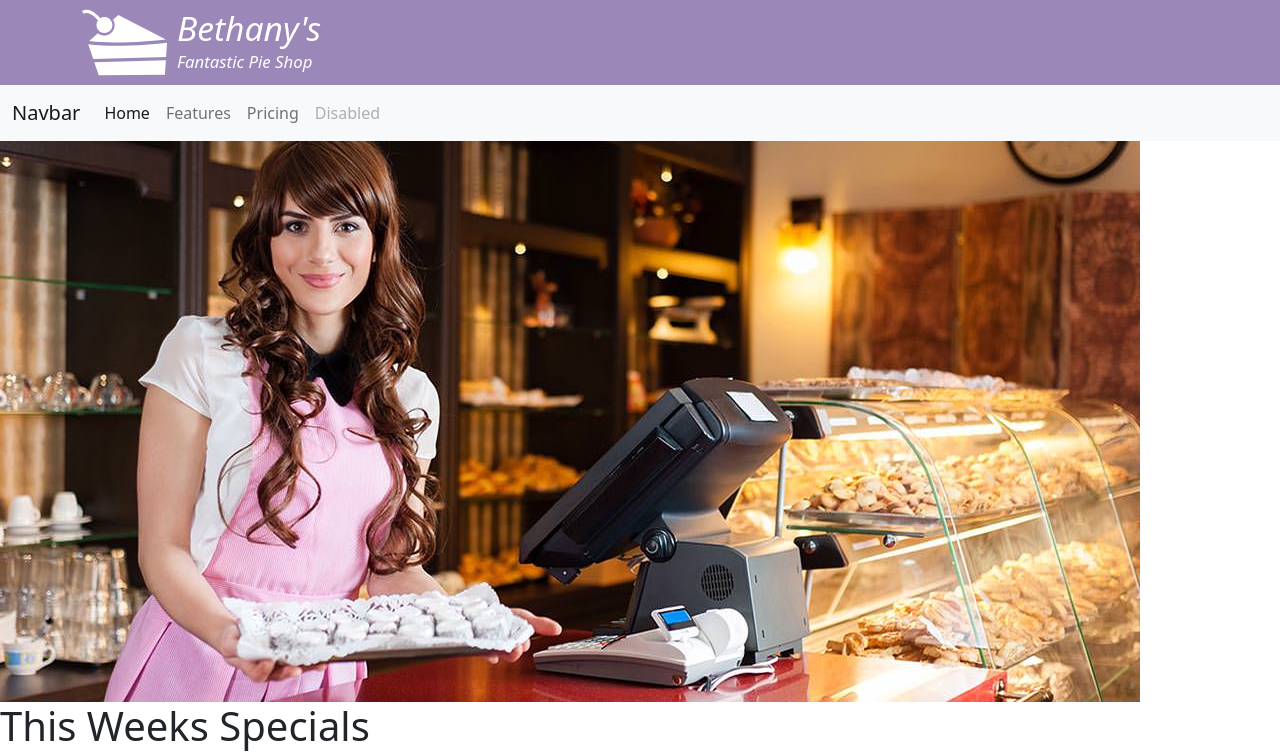
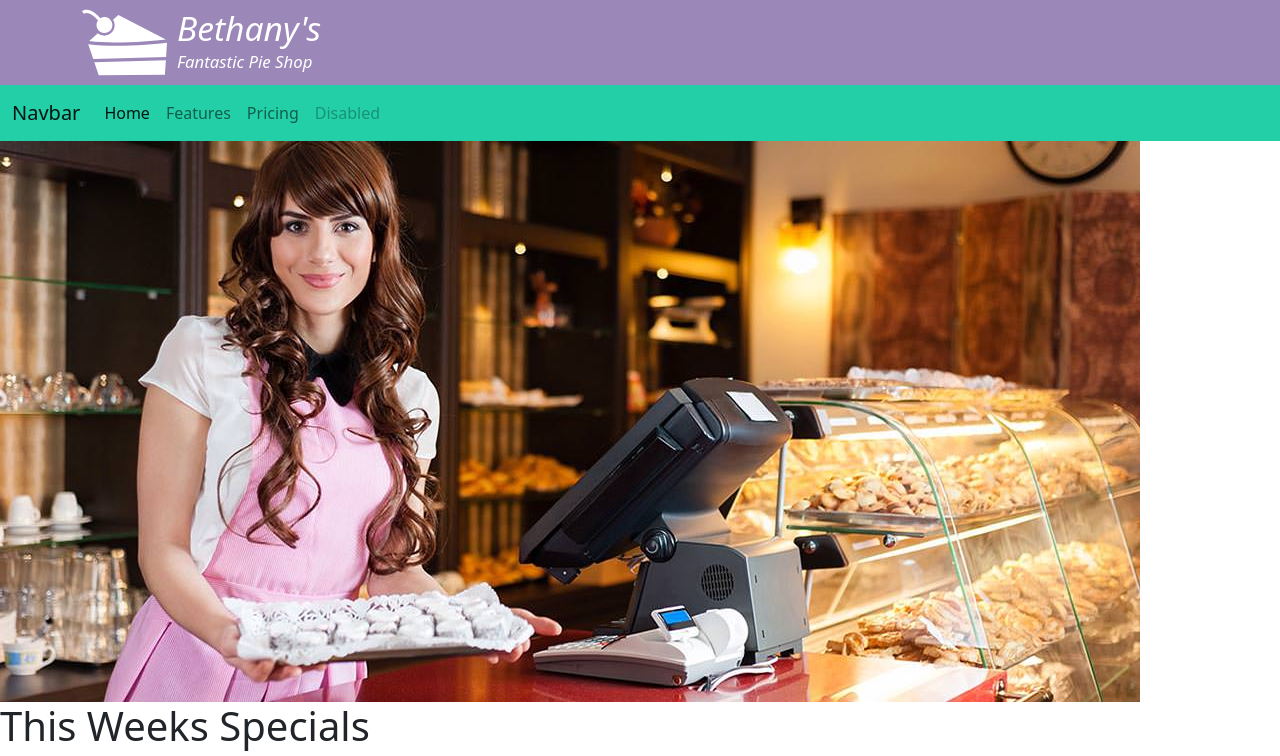
Before and after one commit to PJMantoss/bethanys_pie_shop_bootstrap, a plain HTML site: page index.html in a window 1280 px wide. Shown: the top 756 px of the page. Drawn offline with nearby package versions, Linux system fonts and the light colour scheme.

Commit message:
update mystyles.css

```diff
--- a/css/mystyles.css
+++ b/css/mystyles.css
@@ -22,6 +22,10 @@ header img {
 
 }
 
+.bg-light {
+    background-color: #23cfa7 !important;
+}
+
 footer {
     background-color: #9b87b8;
 }
```
